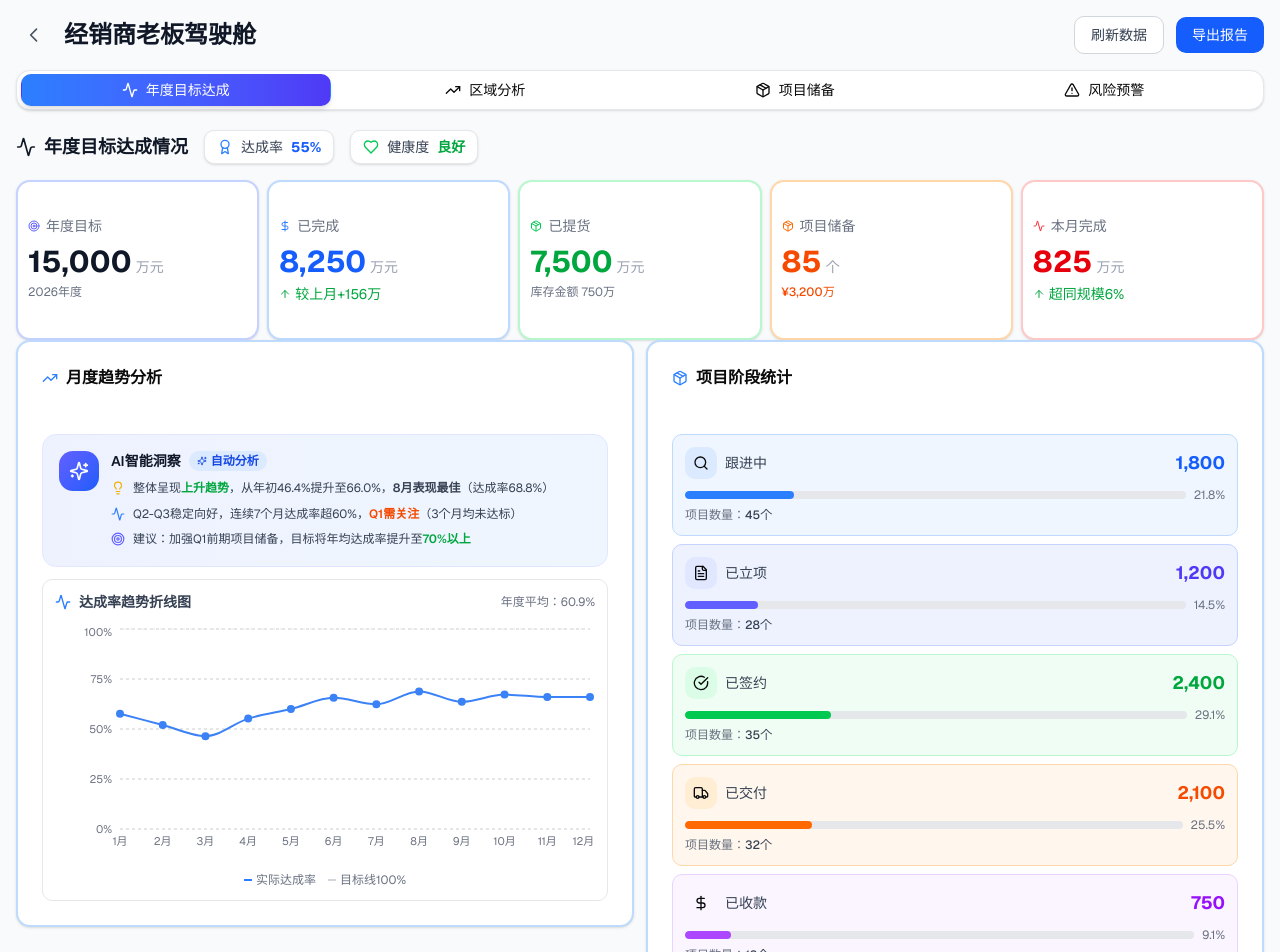
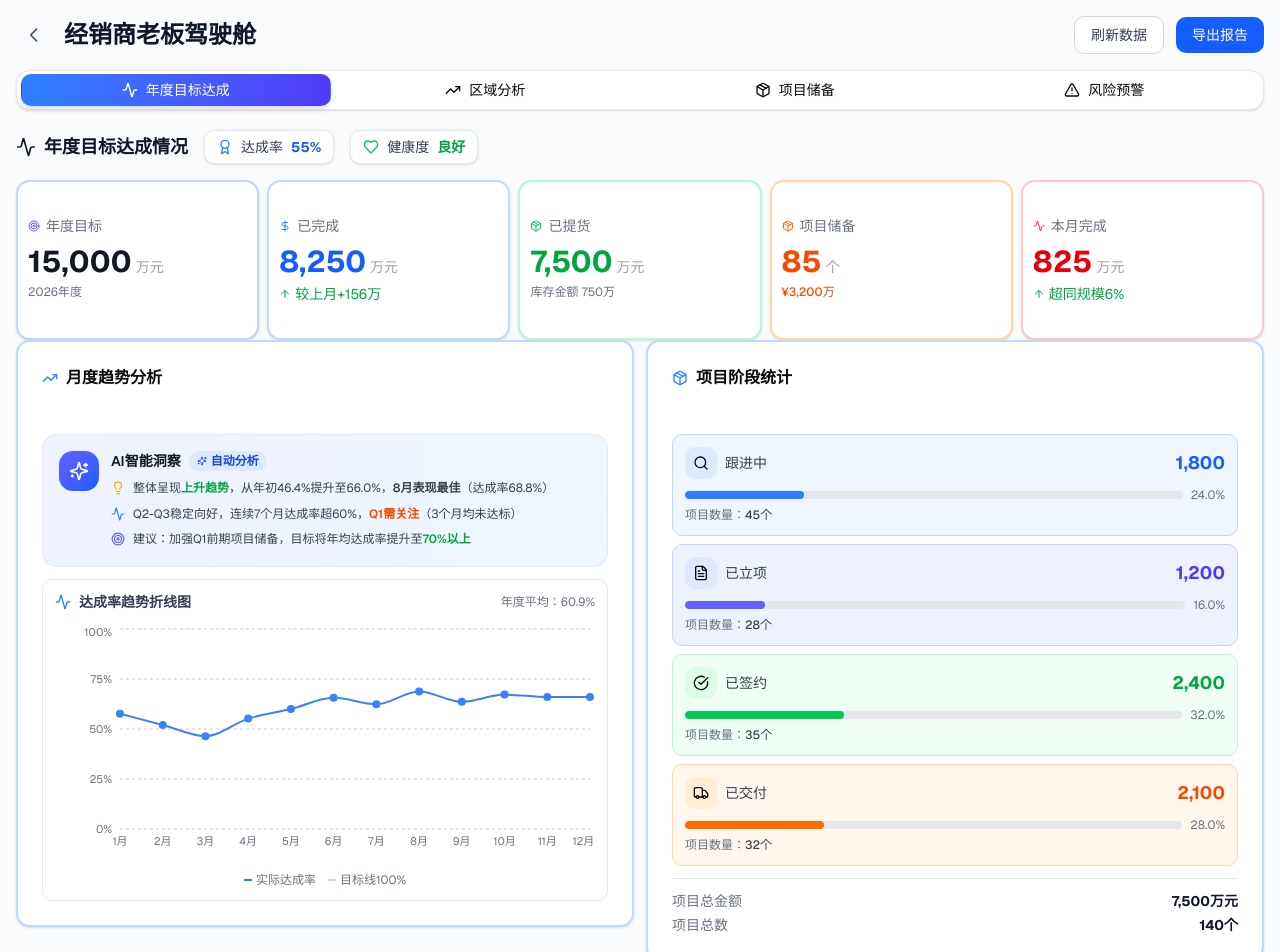
Before and after one commit to navylee1990/coze_jsc, a Next.js app: page /dealer in a window 1280 px wide. Shown: the top 952 px of the page. Built offline with nearby package versions, Linux system fonts and the light colour scheme.

Commit message:
fix: 删除项目阶段统计中的'已收款'阶段

```diff
--- a/src/app/dealer/page.tsx
+++ b/src/app/dealer/page.tsx
@@ -42,7 +42,6 @@ const projectStageData = [
   { stage: '已立项', amount: 1200, count: 28, color: 'indigo', icon: 'file' },
   { stage: '已签约', amount: 2400, count: 35, color: 'green', icon: 'check-circle' },
   { stage: '已交付', amount: 2100, count: 32, color: 'orange', icon: 'truck' },
-  { stage: '已收款', amount: 750, count: 18, color: 'purple', icon: 'dollar-sign' },
 ];
 
 const achievementRanking = [
```
